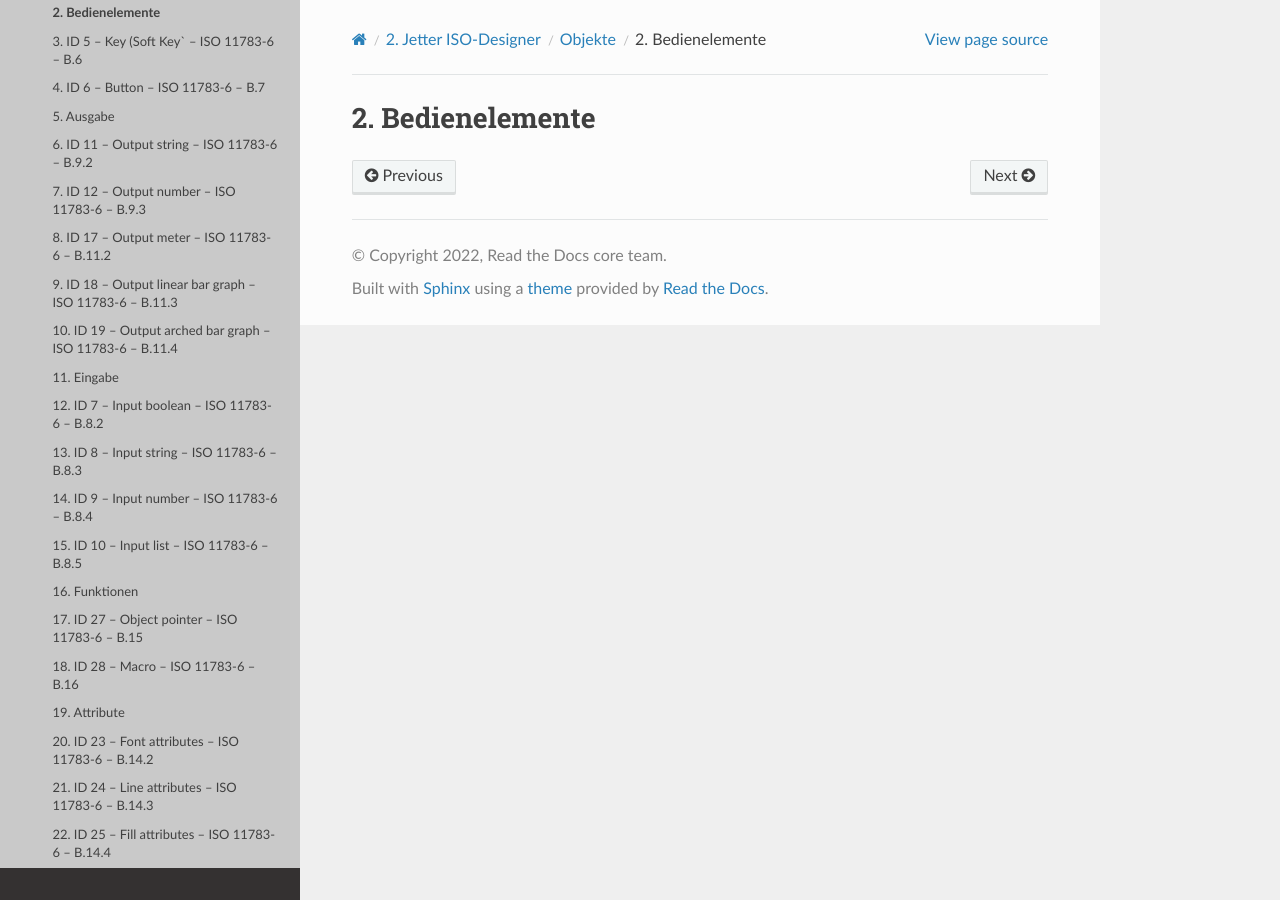
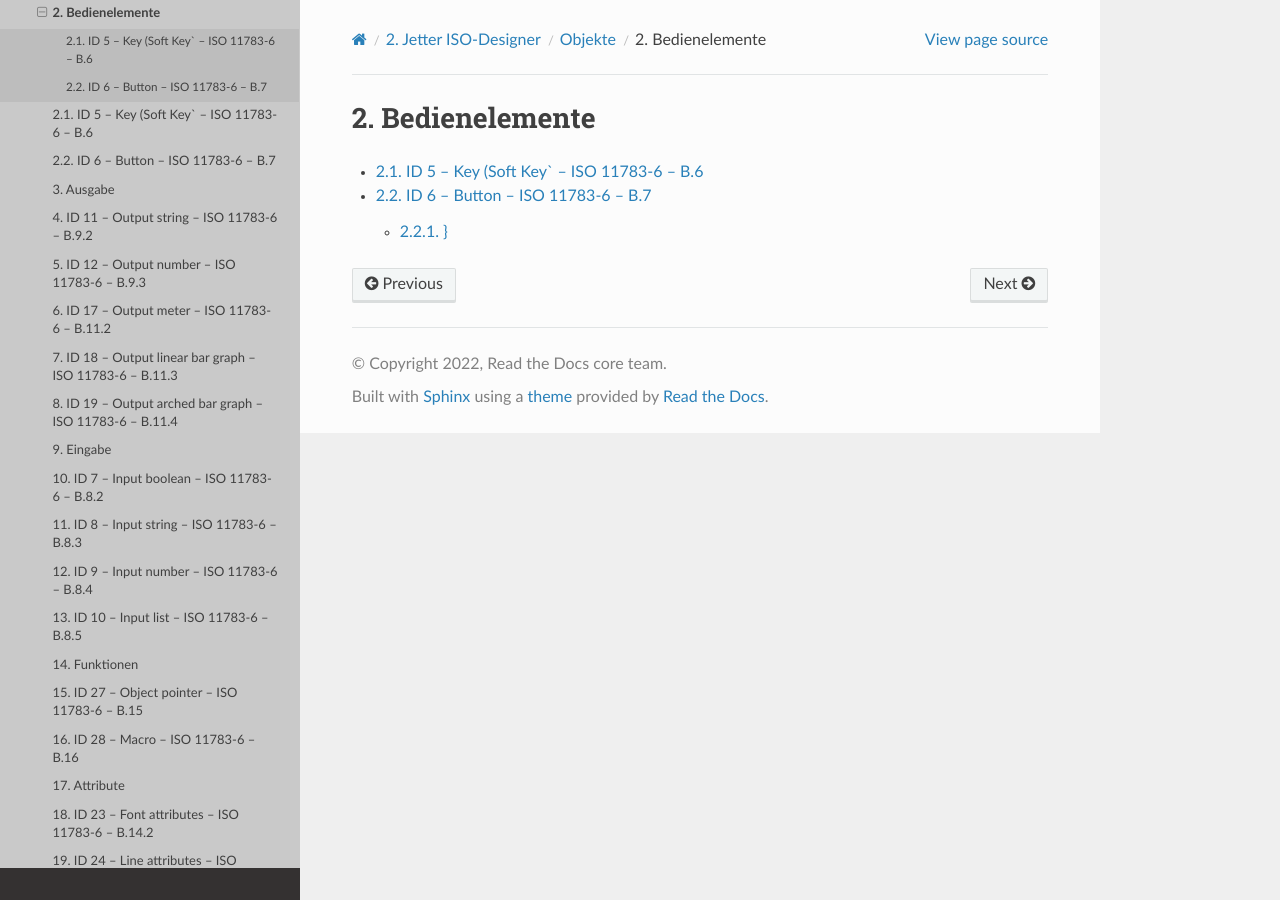
Before and after one commit to Meisterschulen-am-Ostbahnhof-Munchen/ISOBUS-VT-Objects-docs, a Sphinx documentation site: the page built from docs/Bedienelemente.rst, in a window 1280 px wide. Built offline with Sphinx 7.4.7 and the Read the Docs theme 2.0.0, drawn with Linux system fonts in a browser that asks for light colours; pages that are not in the unit, such as notebooks, are missing from menus.

Commit message:
Update Bedienelemente.rst

```diff
--- a/docs/Bedienelemente.rst
+++ b/docs/Bedienelemente.rst
@@ -1,2 +1,9 @@
 Bedienelemente
 ##############
+
+.. toctree::
+   :numbered:
+   :maxdepth: 9
+
+   ID-05-–-Key-(Soft-Key)-–-ISO-11783-6-–-B.6
+   ID-06-–-Button-–-ISO-11783-6-–-B.7
```
